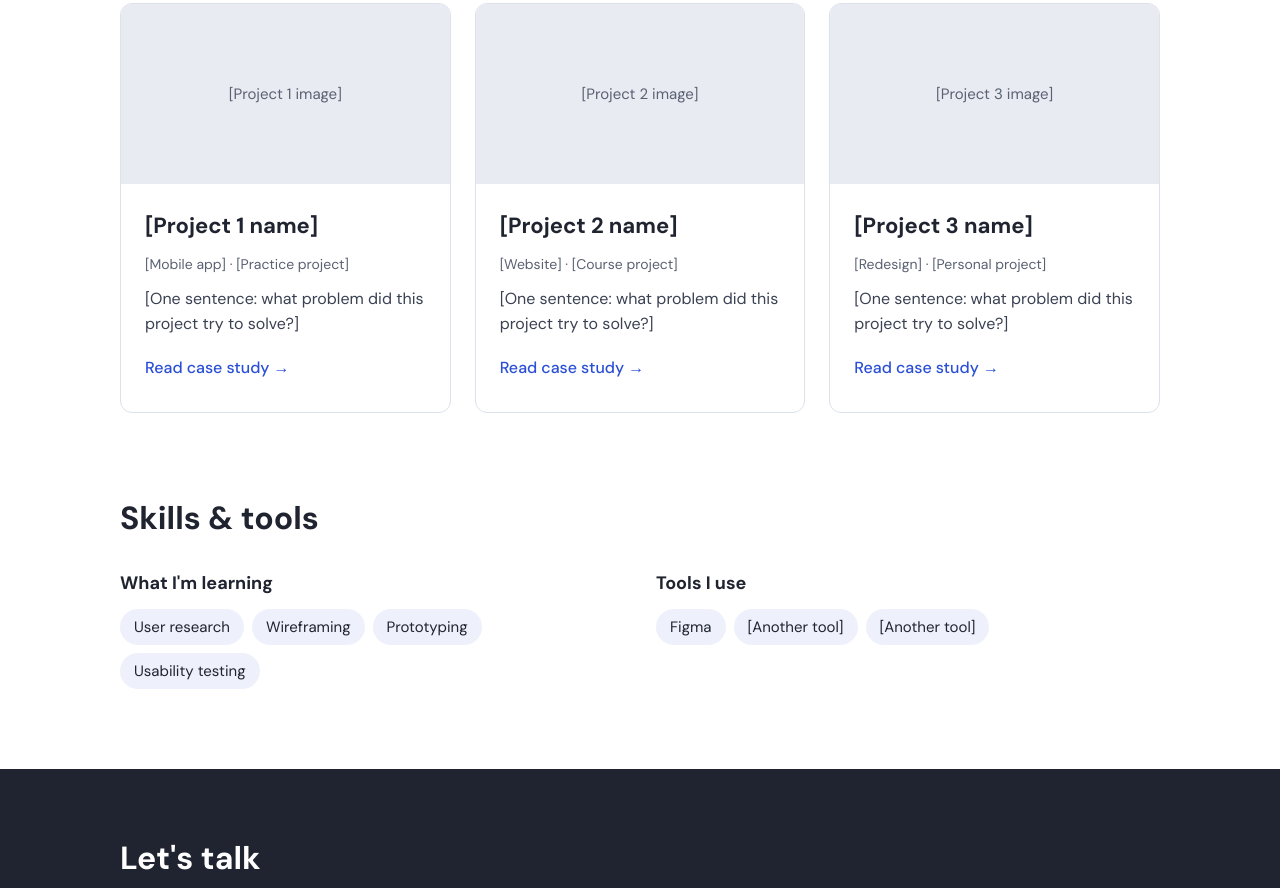
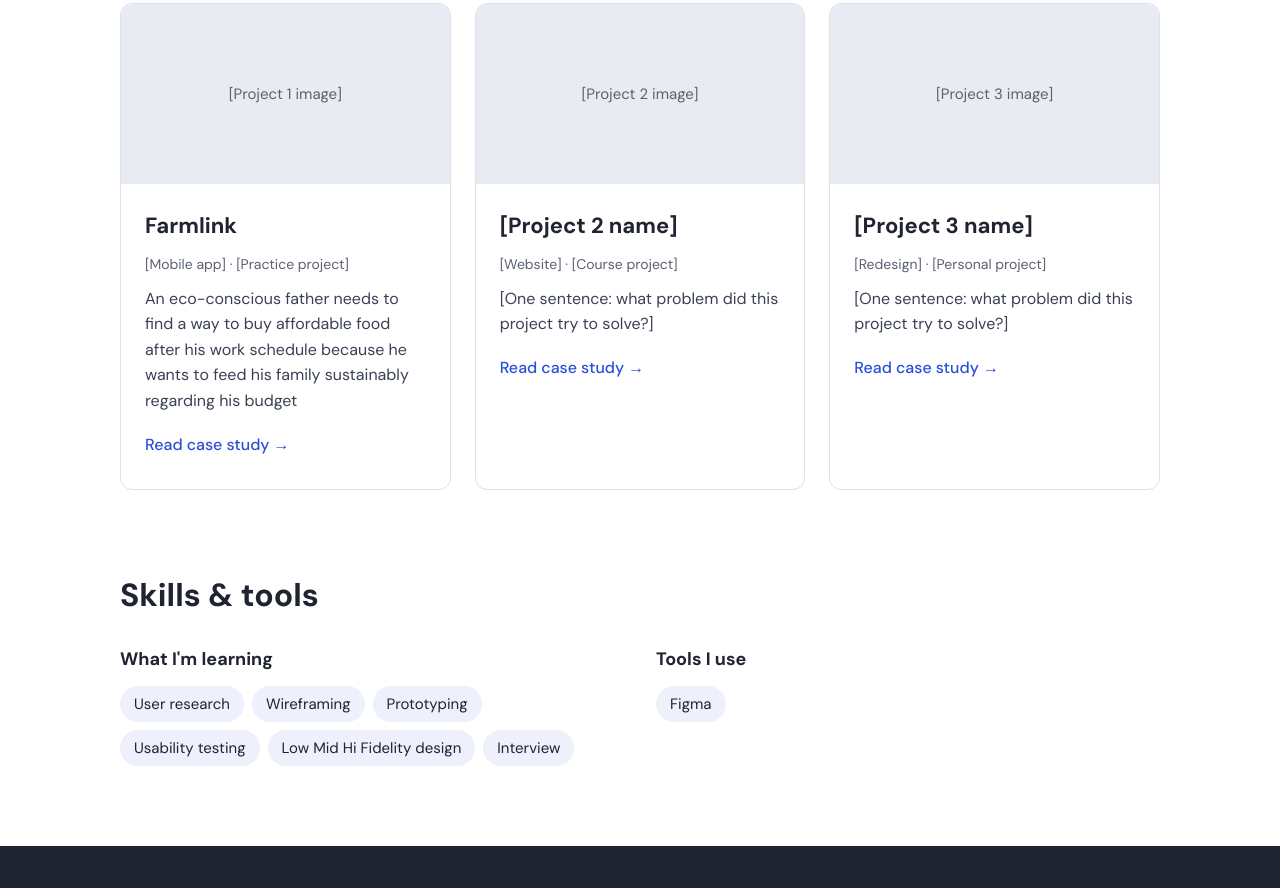
Before and after one commit to Yakeilestpasla/index.html, a plain HTML site: page index.html in a window 1280 px wide. Shown: the part 1322-2210 px from the top of the page. Drawn offline with Linux system fonts and the light colour scheme.

Commit message:
Replace placeholders with actual project information
Updated project details and added tools used.

```diff
--- a/index.html
+++ b/index.html
@@ -1,4 +1,3 @@
-
 <!doctype html>
 <html lang="en">
 <head>
@@ -16,7 +15,7 @@ a{color:#2a4fd6}a:hover{color:#1b36a0}
 <div style="background: #ffffff; color: #1f2430; font-family: 'DM Sans', Arial, sans-serif; line-height: 1.6; box-sizing: border-box">
 
 <div style="max-width: 1040px; margin: 0 auto; padding: 24px 32px; display: flex; flex-wrap: wrap; justify-content: space-between; align-items: center; gap: 16px">
-<div style="font-weight: 700; font-size: 20px">[YOUR NAME]</div>
+<div style="font-weight: 700; font-size: 20px">Dgk Jacques</div>
 <nav style="display: flex; flex-wrap: wrap; gap: 24px; font-size: 16px">
 <a href="#about" style="text-decoration: none; padding: 10px 0">About</a>
 <a href="#projects" style="text-decoration: none; padding: 10px 0">Projects</a>
@@ -53,9 +52,9 @@ a{color:#2a4fd6}a:hover{color:#1b36a0}
 <div style="border: 1px solid #dde1ea; border-radius: 12px; overflow: hidden; display: flex; flex-direction: column">
 <div style="height: 180px; background: #e8ebf2; display: flex; align-items: center; justify-content: center; color: #5a6172; font-size: 15px">[Project 1 image]</div>
 <div style="padding: 24px; display: flex; flex-direction: column; gap: 10px">
-<h3 style="margin: 0; font-size: 22px">[Project 1 name]</h3>
+<h3 style="margin: 0; font-size: 22px">Farmlink</h3>
 <div style="font-size: 14px; color: #5a6172">[Mobile app] · [Practice project]</div>
-<p style="margin: 0; font-size: 16px; color: #3a4152">[One sentence: what problem did this project try to solve?]</p>
+<p style="margin: 0; font-size: 16px; color: #3a4152">An eco-conscious father needs to find a way to buy affordable food after his work schedule because he wants to feed his family sustainably regarding his budget</p>
 <a href="#projects" style="font-weight: 500; text-decoration: none; padding: 8px 0">Read case study →</a>
 </div>
 </div>
@@ -93,14 +92,15 @@ a{color:#2a4fd6}a:hover{color:#1b36a0}
 <span style="background: #eef1fb; padding: 6px 14px; border-radius: 999px">Wireframing</span>
 <span style="background: #eef1fb; padding: 6px 14px; border-radius: 999px">Prototyping</span>
 <span style="background: #eef1fb; padding: 6px 14px; border-radius: 999px">Usability testing</span>
+<span style="background: #eef1fb; padding: 6px 14px; border-radius: 999px">Low Mid Hi Fidelity design</span>
+<span style="background: #eef1fb; padding: 6px 14px; border-radius: 999px">Interview</span>
 </div>
 </div>
 <div>
 <h3 style="margin: 0 0 12px; font-size: 18px">Tools I use</h3>
 <div style="display: flex; flex-wrap: wrap; gap: 8px; font-size: 15px">
 <span style="background: #eef1fb; padding: 6px 14px; border-radius: 999px">Figma</span>
-<span style="background: #eef1fb; padding: 6px 14px; border-radius: 999px">[Another tool]</span>
-<span style="background: #eef1fb; padding: 6px 14px; border-radius: 999px">[Another tool]</span>
+
 </div>
 </div>
 </div>
```
